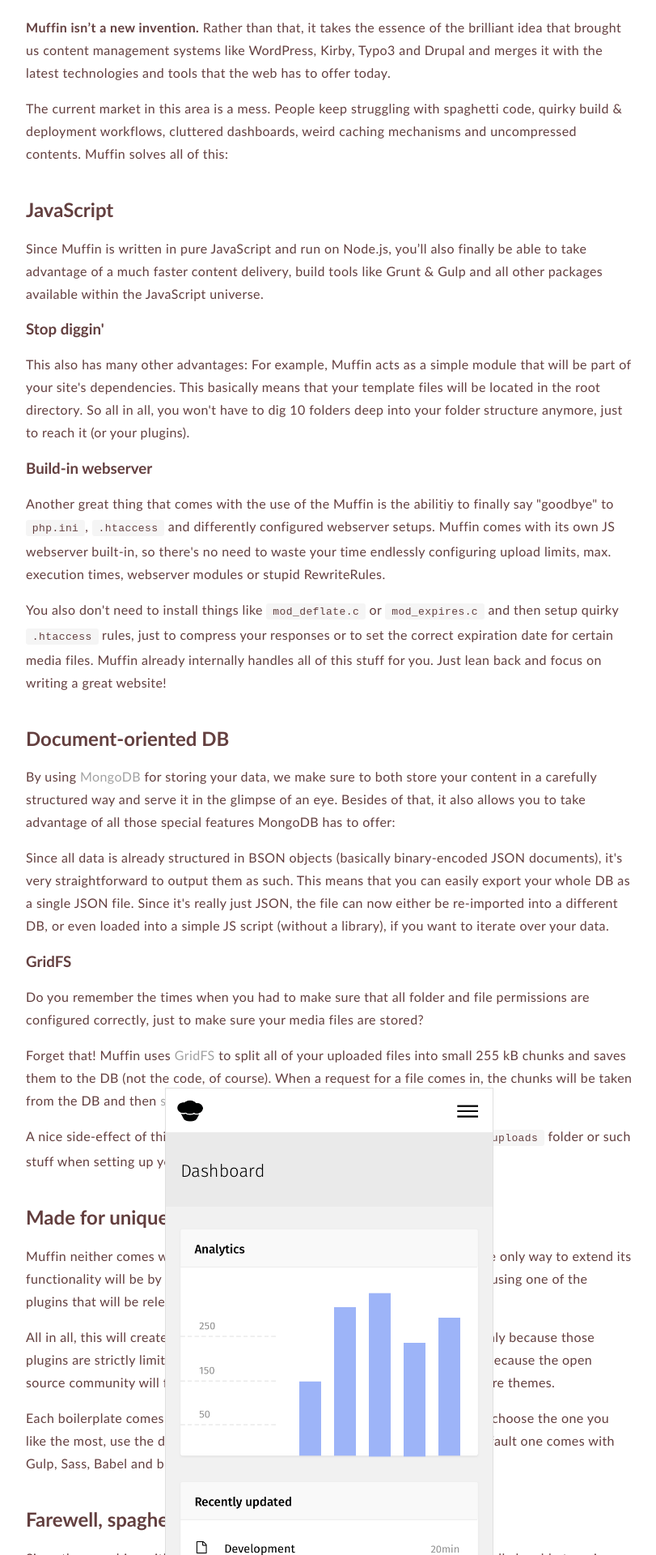
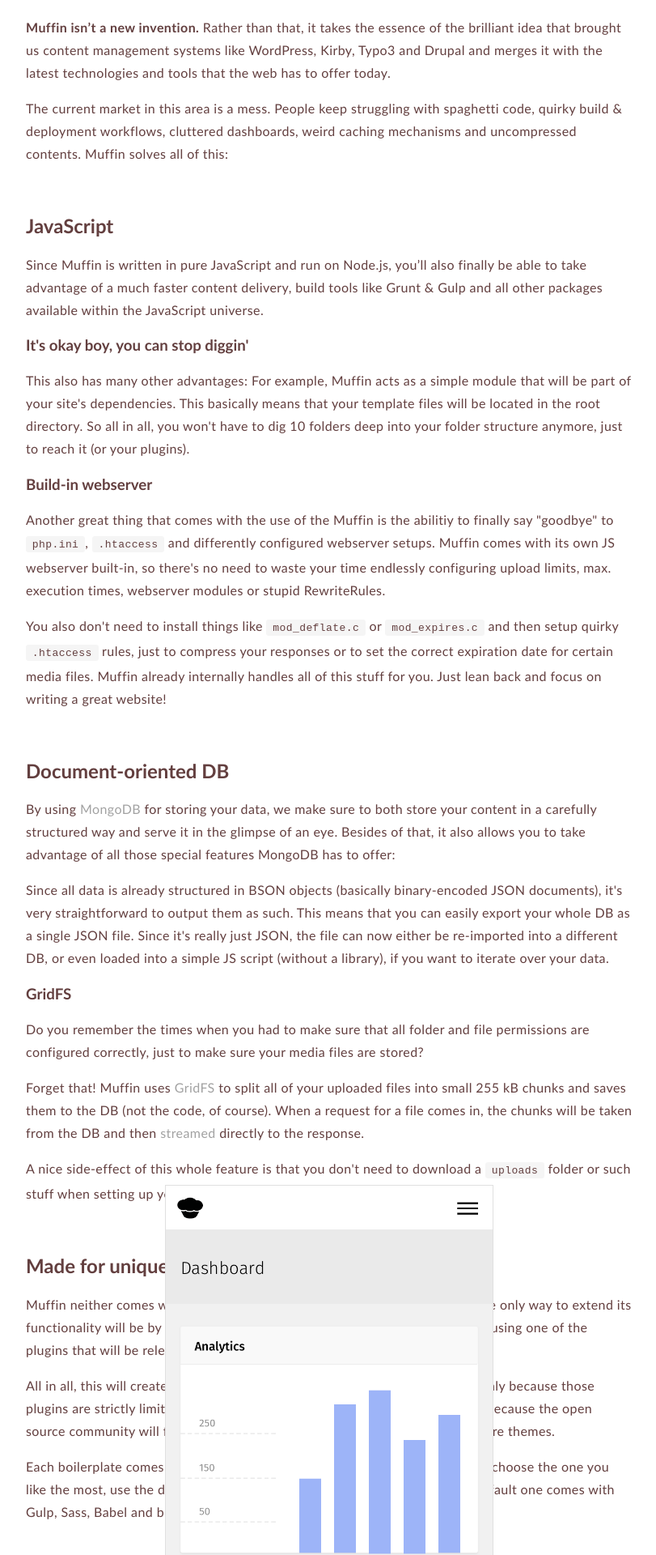
Before and after one commit to leo/muffin.github.io, a Jekyll site: the page built from index.html, in a window 1280 px wide. Shown: the part 1051-2971 px from the top of the page at 81% size, without its empty margins (233-1044 px from the left). Built offline with Jekyll 4.4.1, drawn with Linux system fonts in a browser that asks for light colours.

Commit message:
Improve spacing between headings

```diff
--- a/_sass/_main.scss
+++ b/_sass/_main.scss
@@ -124,6 +124,10 @@
 
   h2 {
     margin-top: 40px;
+
+    @media (min-width: $sm) {
+      margin-top: 60px;
+    }
   }
 
   .bookmark {
--- a/index.html
+++ b/index.html
@@ -35,7 +35,7 @@
       <h2>JavaScript</h2>
       <p>Since Muffin is written in pure JavaScript and run on Node.js, you’ll also finally be able to take advantage of a much faster content delivery, build tools like Grunt &amp; Gulp and all other packages available within the JavaScript universe.</p>
 
-      <h3>Stop diggin'</h3>
+      <h3>It's okay boy, you can stop diggin'</h3>
       <p>This also has many other advantages: For example, Muffin acts as a simple module that will be part of your site's dependencies. This basically means that your template files will be located in the root directory. So all in all, you won't have to dig 10 folders deep into your folder structure anymore, just to reach it (or your plugins).</p>
 
       <h3>Build-in webserver</h3>
```
